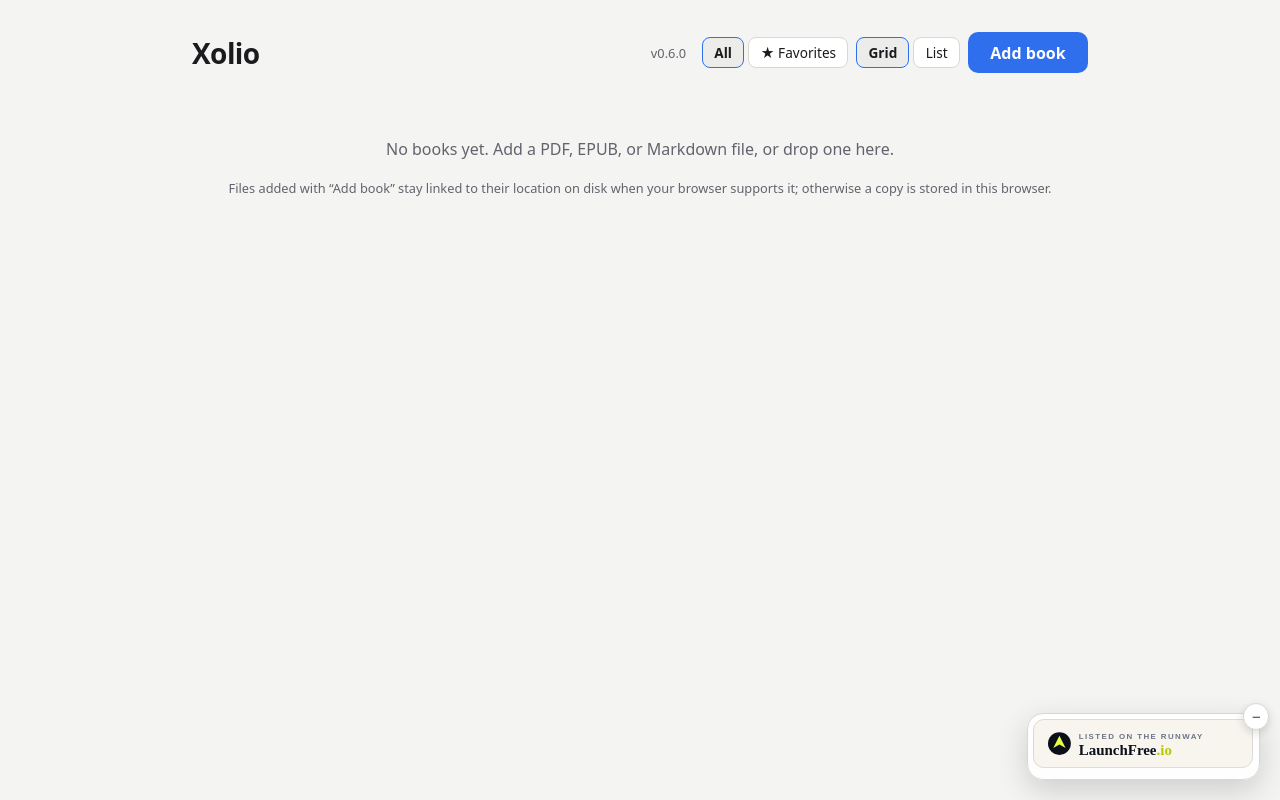
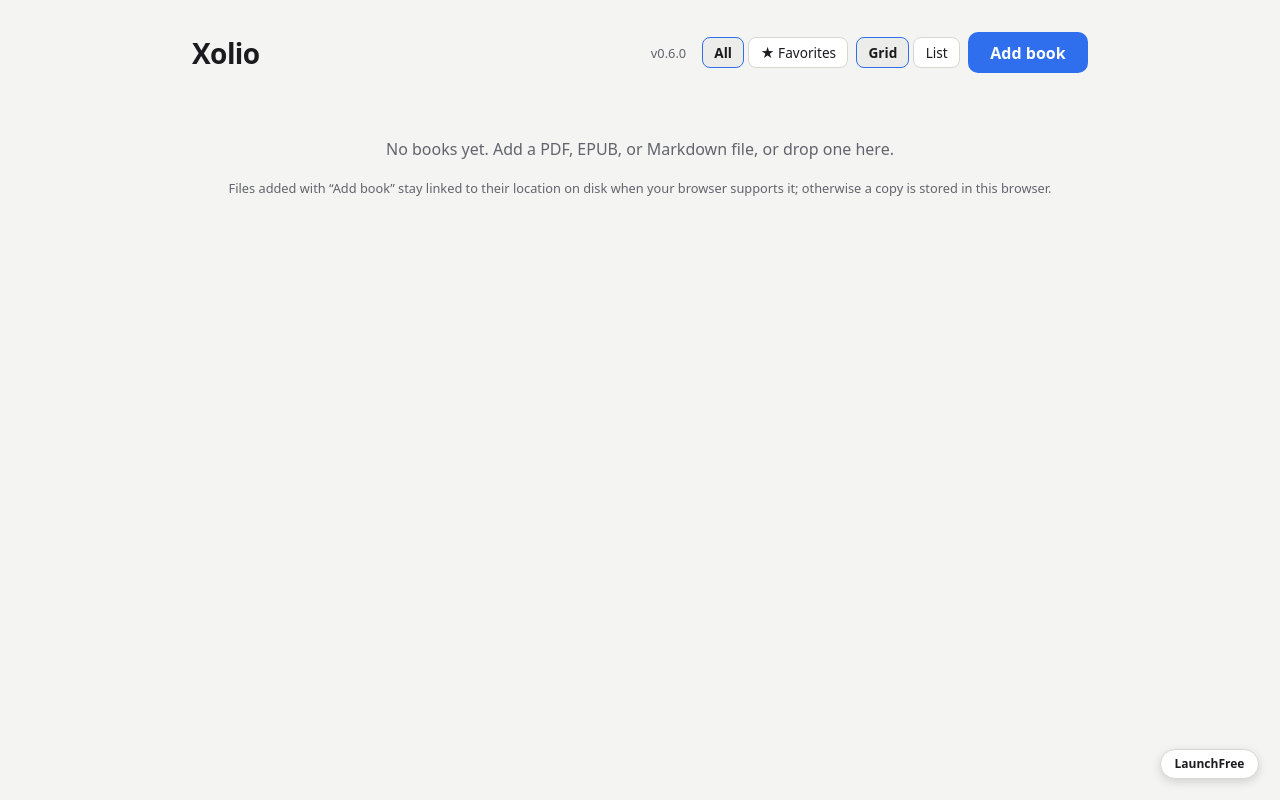
Before and after one commit to X1Vi/xolio, a React (Vite) app: page / in a window 1280 px wide. Built offline with nearby package versions, Linux system fonts and the light colour scheme.

Commit message:
Start LaunchFree badge collapsed

```diff
--- a/src/components/Library.tsx
+++ b/src/components/Library.tsx
@@ -7,7 +7,6 @@ type LibraryFilter = 'all' | 'favorites';
 
 const VIEW_STORAGE_KEY = 'reader-library-view';
 const FILTER_STORAGE_KEY = 'reader-library-filter';
-const ENDORSEMENT_STORAGE_KEY = 'reader-launchfree-expanded';
 
 function loadView(): LibraryView {
   try {
@@ -22,14 +21,6 @@ function loadFilter(): LibraryFilter {
     return window.localStorage.getItem(FILTER_STORAGE_KEY) === 'favorites' ? 'favorites' : 'all';
   } catch {
     return 'all';
-  }
-}
-
-function loadEndorsementExpanded(): boolean {
-  try {
-    return window.localStorage.getItem(ENDORSEMENT_STORAGE_KEY) !== 'false';
-  } catch {
-    return true;
   }
 }
 
@@ -79,7 +70,7 @@ export function Library(props: LibraryProps) {
   const [dragging, setDragging] = useState(false);
   const [view, setView] = useState<LibraryView>(loadView);
   const [filter, setFilter] = useState<LibraryFilter>(loadFilter);
-  const [endorsementExpanded, setEndorsementExpanded] = useState(loadEndorsementExpanded);
+  const [endorsementExpanded, setEndorsementExpanded] = useState(false);
 
   useEffect(() => {
     try {
@@ -96,14 +87,6 @@ export function Library(props: LibraryProps) {
       // storage can be unavailable; the filter still works for this session
     }
   }, [filter]);
-
-  useEffect(() => {
-    try {
-      window.localStorage.setItem(ENDORSEMENT_STORAGE_KEY, String(endorsementExpanded));
-    } catch {
-      // storage can be unavailable; the toggle still works for this session
-    }
-  }, [endorsementExpanded]);
 
   const visibleEntries = useMemo(
     () =>
```
Also changed, not shown: 1 other file (tests, documents, lock files or other folders).
